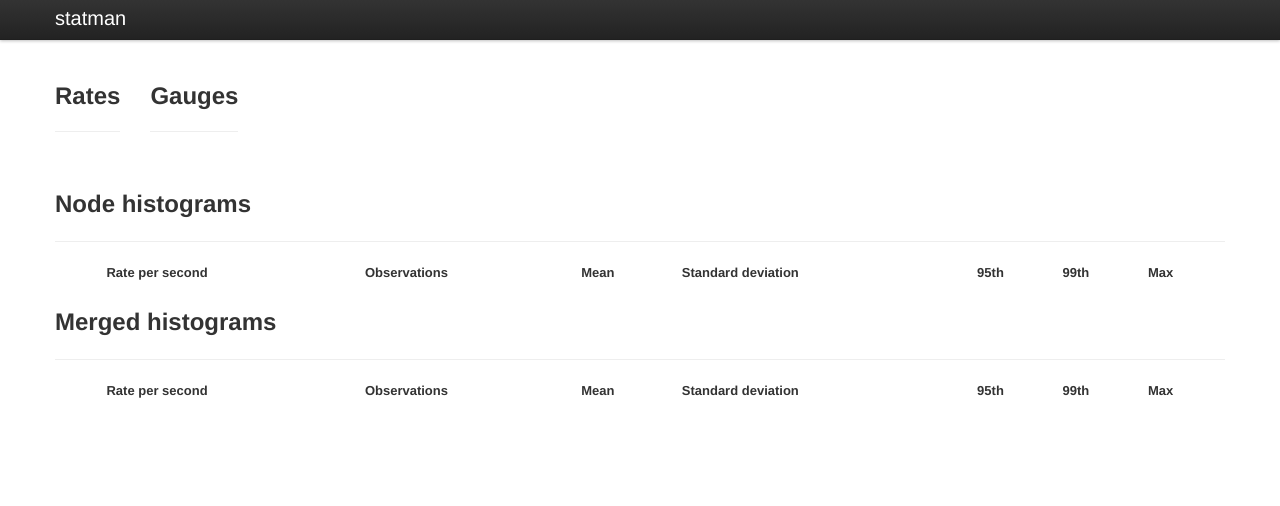
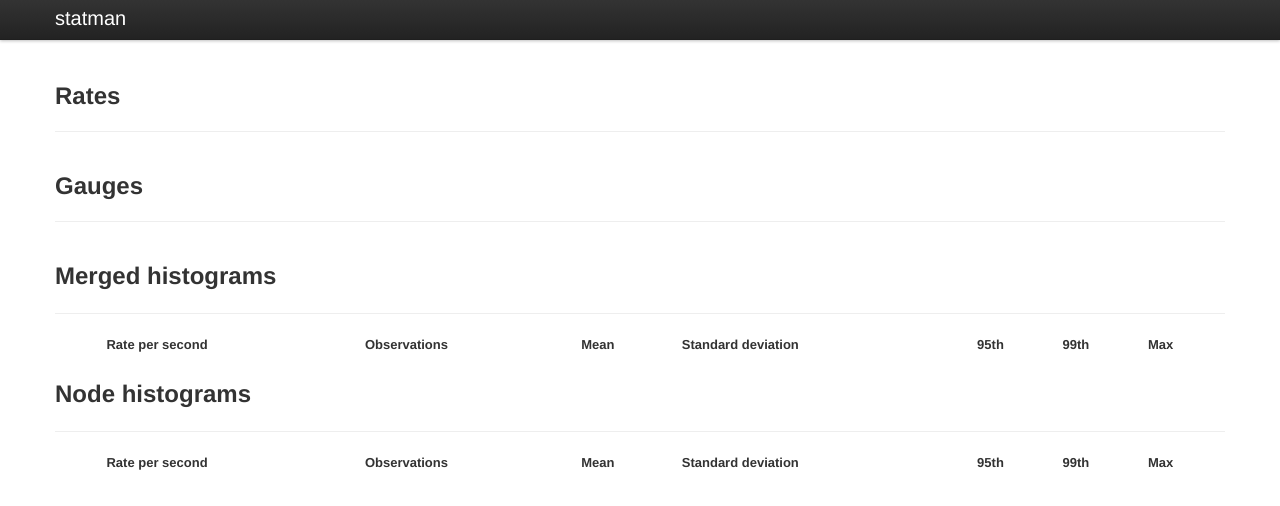
Before and after one commit to knutin/statman_elli, a plain HTML site: page priv/docroot/index.html in a window 1280 px wide. Drawn offline with nearby package versions, Linux system fonts and the light colour scheme; files that its build step writes are made by us from their sources; files whose address does not match are found by name.

Commit message:
Revert "Show rates and gauges side by side."
This reverts commit 2caa84b0452addec88a9327d67b0a6ff74f732ad.

```diff
--- a/priv/docroot/index.html
+++ b/priv/docroot/index.html
@@ -46,8 +46,7 @@
     </div>
 
     <div class="container">
-      <div class="row">
-	<div class="span-6">
+      <section id="counters">
         <div class="page-header">
           <h2>Rates</h2>
         </div>
@@ -55,39 +54,15 @@
           <thead></thead>
           <tbody></tbody>
         </table>
-	</div>
-	<div class="span-6">
+      </section>
+
+      <section id="gauges">
         <div class="page-header">
           <h2>Gauges</h2>
         </div>
         <table id="gauges" class="table table-condensed">
           <thead></thead>
           <tbody></tbody>
-          </table>
-	</div>
-      </div>
-
-
-      <section id="node_histograms">
-        <div class="page-header">
-          <h2>Node histograms <small id="histogram_nodes"></small></h2>
-        </div>
-        <table id="node_histograms" class="table table-condensed">
-          <thead>
-            <tr>
-              <th></th>
-              <th></th>
-              <th>Rate per second</th>
-              <th>Observations</th>
-              <th>Mean</th>
-              <th>Standard deviation</th>
-              <th>95th</th>
-              <th>99th</th>
-              <th>Max</th>
-            </tr>
-          </thead>
-          <tbody>
-          </tbody>
         </table>
       </section>
 
@@ -115,7 +90,28 @@
       </section>
 
 
-
+        <section id="node_histograms">
+        <div class="page-header">
+          <h2>Node histograms <small id="histogram_nodes"></small></h2>
+        </div>
+        <table id="node_histograms" class="table table-condensed">
+          <thead>
+            <tr>
+              <th></th>
+              <th></th>
+              <th>Rate per second</th>
+              <th>Observations</th>
+              <th>Mean</th>
+              <th>Standard deviation</th>
+              <th>95th</th>
+              <th>99th</th>
+              <th>Max</th>
+            </tr>
+          </thead>
+          <tbody>
+          </tbody>
+        </table>
+      </section>
     </div>
 
     <script type="text/javascript" src="https://ajax.googleapis.com/ajax/libs/jquery/1.7.1/jquery.min.js"></script>
```
Lines whose indentation alone changed are shown as unchanged.
